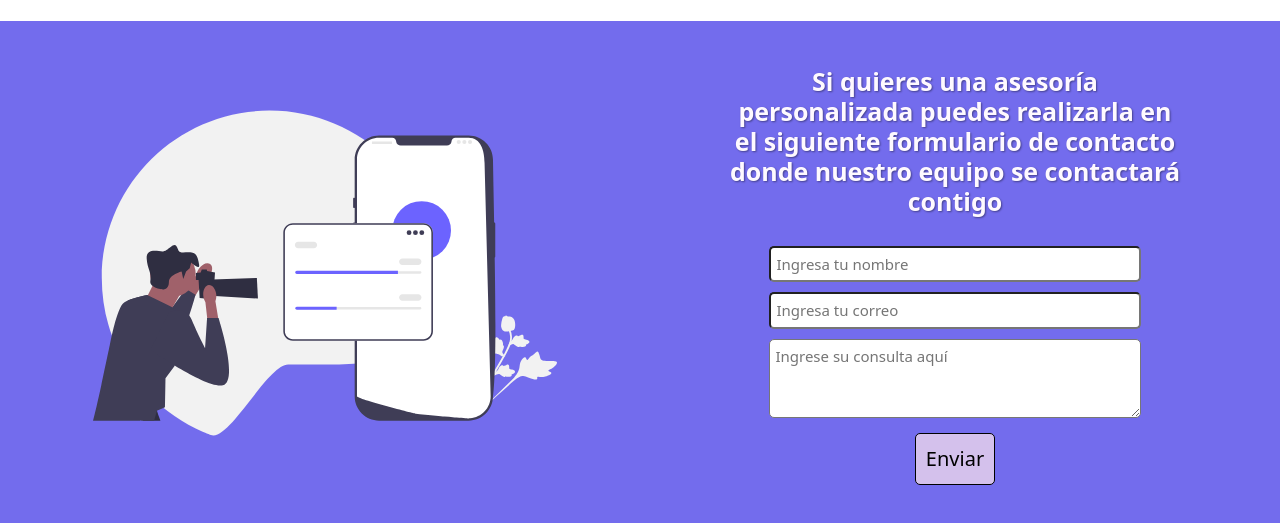
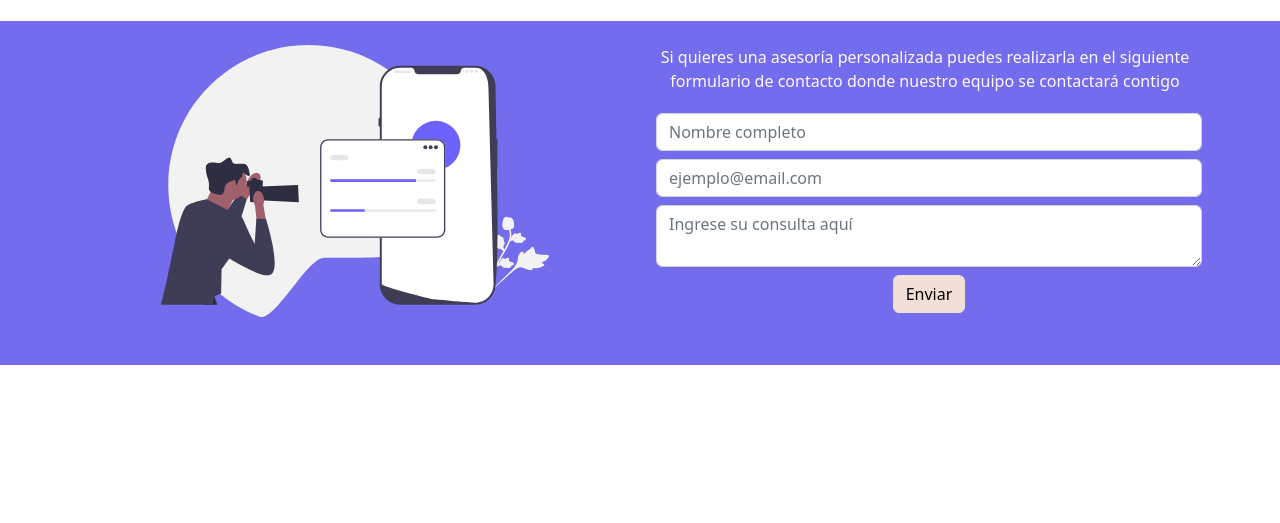
Before and after one commit to rosendoalves/digitalnao_reto, a website: page public/index.html in a window 1280 px wide. Shown: the part 2217-2740 px from the top of the page. After the commit the page ends 2582 px from the top, so only its background shows below. Drawn offline with nearby package versions, Linux system fonts and the light colour scheme.

Commit message:
footer with bootstrap finished

```diff
--- a/public/index.html
+++ b/public/index.html
@@ -132,9 +132,44 @@
         </div>
 
     </section>
-    <footer id="contacto">
-        <div class="footer">
-            <div class="elemento-footer">
+    <footer id="contacto" class="position-absolute">
+        <div class="footer mb-4">
+            <div class="container d-flex">
+                <div class="row d-flex justify-content-around">
+                    <div class="col-sm-6 col-12">
+                        <div class="card border-0 bg-primary" style="height: 20rem;">
+                            <img src="./assets/img/looking.svg"  width="100%" height="100%" class="card-img-top p-4" alt="moon">
+                        </div>
+                    </div>
+                    <div class="col-sm-6 col-12">
+                        <div class="card border-0 bg-primary mt-4" >
+                                <form class="row needs-validation text-center" novalidate>
+                                    <p class="text-secondary font-weight-bold">Si quieres una asesoría personalizada puedes realizarla en el siguiente formulario de contacto donde nuestro equipo se contactará contigo</p>
+                                    <div class="col-12 m-1">
+                                      <input type="text" class="form-control" id="validationCustom01" placeholder="Nombre completo" required>
+                                      <div class="invalid-feedback">
+                                        Por favor ingresa un nombre
+                                      </div>
+                                    </div>
+                                    <div class="col-12 m-1">
+                                        <input type="email" class="form-control" id="validationCustom02" placeholder="ejemplo@email.com" required>
+                                        <div class="invalid-feedback">
+                                          Ingresa un correo electrónico válido
+                                        </div>
+                                    </div>
+                                    <div class="col-12 m-1">
+                                        <textarea class="form-control" id="exampleFormControlTextarea1" rows="2" placeholder="Ingrese su consulta aquí"></textarea>
+                                    </div>
+                                    <div class="col-12 m-1">
+                                        <a type="submit" class="btn btn-light" href="https://www.gmail.com" target="_blank">Enviar</a>
+                                    </div>
+                                    </div>
+                                  </form>
+                            </div>
+                    </div>
+                </div>
+            </div>
+            <!-- <div class="elemento-footer">
                 <img src="./assets/img/looking.svg" alt="moon">
             </div>
             <div class="elemento-footer">
@@ -143,7 +178,7 @@
                 <input type="email" placeholder="Ingresa tu correo" maxlength="40">
                 <textarea type="textarea" rows="3" cols="40" class="text-area" placeholder="Ingrese su consulta aquí" maxlength="100"></textarea>
                 <a type="button" href="https://www.gmail.com" target="_blank">Enviar</a>
-            </div>
+            </div> -->
         </footer>
         <script src="https://cdn.jsdelivr.net/npm/bootstrap@5.3.0-alpha1/dist/js/bootstrap.bundle.min.js" integrity="sha384-w76AqPfDkMBDXo30jS1Sgez6pr3x5MlQ1ZAGC+nuZB+EYdgRZgiwxhTBTkF7CXvN" crossorigin="anonymous"></script>
     </body>
--- a/public/style.css
+++ b/public/style.css
@@ -46,115 +46,11 @@ h2 {
     text-shadow: 1px 1px 2px rgba(0, 0, 0, 0.4);
 }
 
-.contenedor {
-    display: flex;
-    flex-direction: row;
-  flex-wrap: wrap;
-  margin-left: 10px;
-  margin-right: 10px;
-  margin-bottom: 20px;
-  justify-content: space-around;
-}
-
-/* .elemento {
-    width: 25.00%;
-    margin: 10px;
-    padding: 20px;
-    border: 1px solid #ccc;
-    border-radius: 5px;
-    box-shadow: 2px 2px 5px rgba(0, 0, 0, 0.3);
-    display: flex;
-    flex-direction: column;
-    align-items: center;
-}
-
-.elemento img {
-    width: 100%;
-    height: 100%;
-    margin-bottom: 10px;
-  }
-
-  .elemento h2 {
-    font-size: 1.5rem;
-    margin-bottom: 10px;
-  }
-
-  .elemento p {
-    font-size: 1rem;
-  } */
-
 section {
     margin-top: 50px;
 }
 
-.elemento-curso {
-    width: 40.00%;
-    margin: 10px;
-    padding: 20px;
-    /* border: 1px solid #ccc; */
-    /* border-radius: 5px; */
-    /* box-shadow: 2px 2px 5px rgba(0, 0, 0, 0.3); */
-    display: flex;
-    flex-direction: column;
-    align-items: center;
-}
 
-.elemento-curso img {
-    width: 100%;
-    height: 100%;
-}
-.elemento-curso h2 {
-    color: #736CED;
-    margin-top: 10px;
-    margin-bottom: 20px;
-    font-size: 30px;
-    padding: 5px;
-
-    font-weight:bold;
-}
-.elemento-curso p {
-    font-size: 25px;
-    text-align: center;
-}
-.elemento-curso a {
-    text-align: center;
-    width: 15.00%;
-    margin: 10px;
-    padding: 10px;
-    border: 1px solid black;
-    border-radius: 5px;
-    color: #FEF9FF;
-    font-weight:bold;
-    font-size: 20px;
-    background-color: #736CED;
-    text-decoration: none;
-}
-.elemento-curso a:hover {
-    background-color: #D4C1EC;
-}
-
-.footer {
-    display: flex;
-    flex-direction: row;
-  flex-wrap: wrap;
-  margin-left: 10px;
-  margin-right: 10px;
-  margin-bottom: 20px;
-  justify-content: space-around;
-
-}
-
-.elemento-footer {
-    width: 40.00%;
-    margin: 10px;
-    padding: 20px;
-    /* border: 1px solid #ccc; */
-    /* border-radius: 5px; */
-    /* box-shadow: 2px 2px 5px rgba(0, 0, 0, 0.3); */
-    display: flex;
-    flex-direction: column;
-    align-items: center;
-}
 footer {
     width: 100%;
     height: auto;
@@ -163,55 +59,3 @@ footer {
     z-index: 100;
 
 }
-.elemento-footer img {
-    width: 100%;
-    height: 100%;
-    /* background-color: #FEF9FF; */
-}
-.elemento-footer h2 {
-    color: #FEF9FF;
-    margin-top: 10px;
-    margin-bottom: 20px;
-    font-size: 25px;
-    padding: 5px;
-    text-align: center;
-    font-weight:bold;
-}
-
-.elemento-footer a {
-    text-align: center;
-    margin: 10px;
-    padding: 10px;
-    border: 1px solid black;
-    border-radius: 5px;
-    display: flex;
-    flex-direction: column;
-    align-items: center;
-    color: black;
-    font-size: 20px;
-    background-color: #D4C1EC;
-    text-decoration: none;
-}
-.elemento-footer a:hover {
-    background-color: #FEF9FF;
-}
-
-.elemento-footer input {
-    margin: 5px;
-    width: 80%;
-    border-radius: 5px;
-    font-size: 15px;
-    padding: 5px;
-}
-
-.text-area{
-    margin: 5px;
-    width: 80%;
-    border-radius: 5px;
-    font-size: 15px;
-    padding: 5px;
-    min-height: 3em; /* Establece un mínimo de 3 líneas */
-    height: auto; /* Permite que la altura del textarea se ajuste automáticamente */
-    overflow: auto; /* Agrega una barra de desplazamiento vertical si es necesario */
-    word-wrap: break-word; /* Evita que las palabras se desborden del área visible */
-}
```
